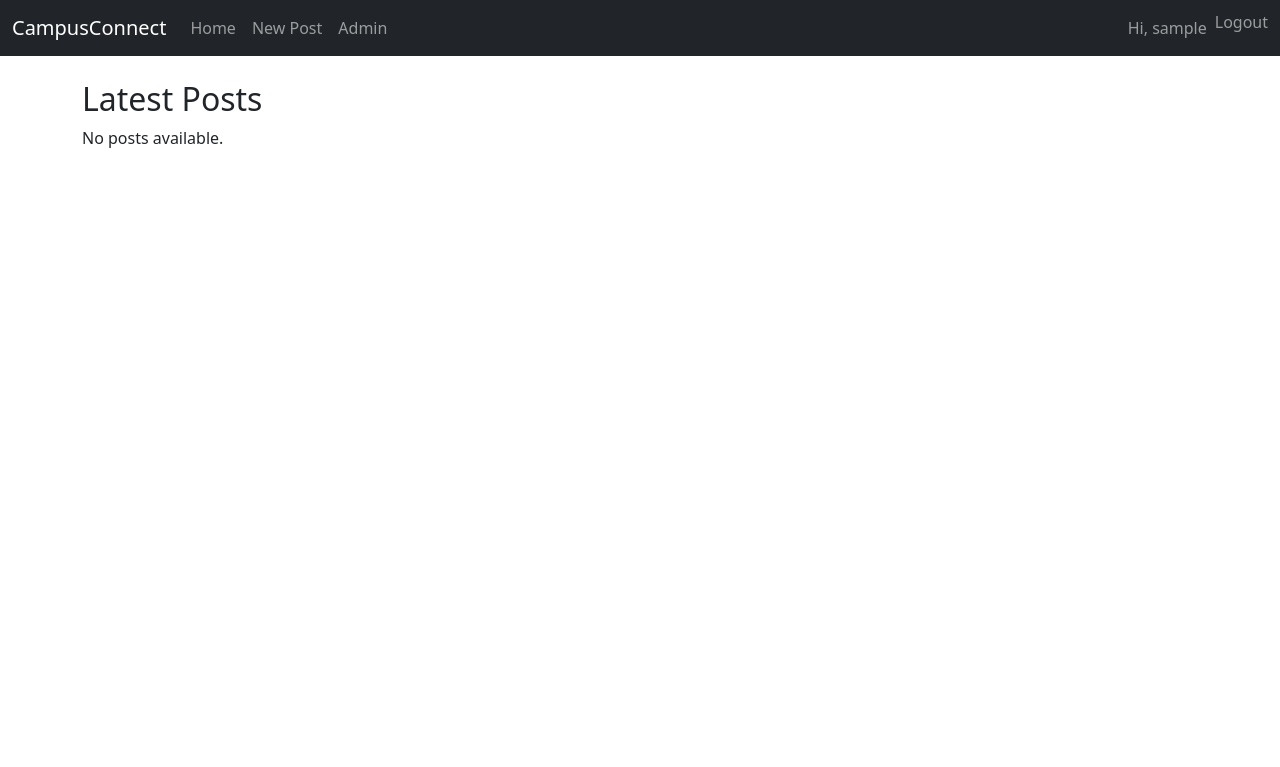
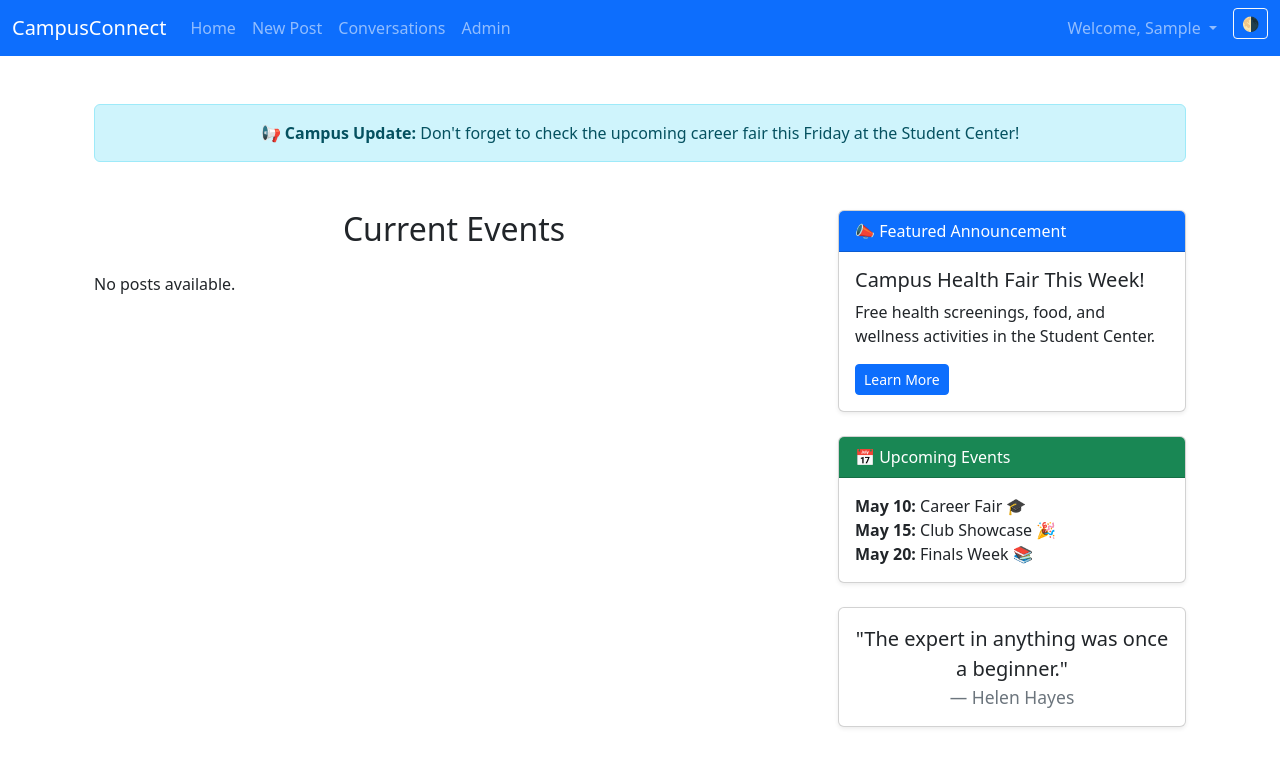
Before and after one commit to GarrettEll/Final-Project---data-model, a Django app: page / in a window 1280 px wide. Shown: the top 767 px of the page. Run offline with Django 5.2, Linux system fonts and the light colour scheme; the visitor is signed in with stand-in values (Sample User, id 1); data that the repository does not hold is empty.

Commit message:
Final Project

```diff
--- a/core/templates/base.html
+++ b/core/templates/base.html
@@ -1,4 +1,4 @@
-<!-- base.html -->
+{% load static %}
 <!DOCTYPE html>
 <html lang="en">
 <head>
@@ -6,60 +6,82 @@
   <title>CampusConnect</title>
   <meta name="viewport" content="width=device-width, initial-scale=1">
   <link href="https://cdn.jsdelivr.net/npm/bootstrap@5.3.0/dist/css/bootstrap.min.css" rel="stylesheet">
+  <link rel="stylesheet" href="{% static 'styles.css' %}">
 </head>
 <body>
 
-<nav class="navbar navbar-expand-lg navbar-dark bg-dark mb-4">
+<nav class="navbar navbar-expand-lg navbar-dark bg-primary">
   <div class="container-fluid">
     <a class="navbar-brand" href="{% url 'post-list' %}">CampusConnect</a>
     <button class="navbar-toggler" type="button" data-bs-toggle="collapse" data-bs-target="#navbarNav">
       <span class="navbar-toggler-icon"></span>
     </button>
 
-    <div class="collapse navbar-collapse justify-content-between" id="navbarNav">
+    <div class="collapse navbar-collapse" id="navbarNav">
+      <!-- Left nav -->
       <ul class="navbar-nav me-auto">
-        <li class="nav-item">
-          <a class="nav-link" href="{% url 'post-list' %}">Home</a>
-        </li>
+        <li class="nav-item"><a class="nav-link" href="{% url 'post-list' %}">Home</a></li>
         {% if user.is_authenticated %}
-        <li class="nav-item">
-          <a class="nav-link" href="{% url 'post-create' %}">New Post</a>
-        </li>
+          <li class="nav-item"><a class="nav-link" href="{% url 'post-create' %}">New Post</a></li>
+          <li class="nav-item"><a class="nav-link" href="{% url 'conversations' %}">Conversations</a></li>
+          {% if user.is_staff %}
+            <li class="nav-item"><a class="nav-link" href="/admin/">Admin</a></li>
+          {% endif %}
+        {% endif %}
+      </ul>
+
+      <!-- Right nav -->
+      <ul class="navbar-nav ms-auto">
+        {% if user.is_authenticated %}
+          <li class="nav-item dropdown">
+            <a class="nav-link dropdown-toggle" href="#" id="userDropdown" role="button" data-bs-toggle="dropdown">
+              Welcome, {{ user.username|capfirst }}
+            </a>
+            <ul class="dropdown-menu dropdown-menu-end" aria-labelledby="userDropdown">
+              <li>
+                <a class="dropdown-item" href="#" onclick="event.preventDefault(); document.getElementById('logout-form').submit();">Logout</a>
+                <form id="logout-form" method="post" action="{% url 'logout' %}" style="display: none;">
+                  {% csrf_token %}
+                </form>
+              </li>
+            </ul>
+          </li>
+        {% else %}
+          <li class="nav-item"><a class="nav-link" href="{% url 'login' %}">Login</a></li>
+          <li class="nav-item"><a class="nav-link" href="{% url 'signup' %}">Signup</a></li>
         {% endif %}
         <li class="nav-item">
-          <a class="nav-link" href="/admin/">Admin</a>
+          <button id="themeToggle" class="btn btn-sm btn-outline-light ms-2">🌗</button>
         </li>
-      </ul>
-
-      <ul class="navbar-nav">
-        {% if user.is_authenticated %}
-          <li class="nav-item">
-            <span class="nav-link">Hi, {{ user.username }}</span>
-          </li>
-          <li class="nav-item">
-            <form method="post" action="{% url 'logout' %}" style="display: inline;">
-              {% csrf_token %}
-              <button type="submit" class="btn btn-link nav-link" style="display:inline; padding:0;">Logout</button>
-            </form>
-          </li>
-        {% else %}
-          <li class="nav-item">
-            <a class="nav-link" href="{% url 'login' %}">Login</a>
-          </li>
-          <li class="nav-item">
-            <a class="nav-link" href="{% url 'signup' %}">Sign Up</a>
-          </li>
-        {% endif %}
       </ul>
     </div>
   </div>
 </nav>
 
-<div class="container">
-  {% block content %}
-  {% endblock %}
+<div class="container py-4">
+  {% block content %}{% endblock %}
 </div>
 
 <script src="https://cdn.jsdelivr.net/npm/bootstrap@5.3.0/dist/js/bootstrap.bundle.min.js"></script>
+
+<!-- Dark mode toggle -->
+<script>
+  document.addEventListener('DOMContentLoaded', function () {
+    const toggle = document.getElementById('themeToggle');
+    const body = document.body;
+
+    if (localStorage.getItem('theme') === 'dark') {
+      body.classList.add('bg-dark', 'text-white');
+    }
+
+    toggle?.addEventListener('click', () => {
+      body.classList.toggle('bg-dark');
+      body.classList.toggle('text-white');
+      const theme = body.classList.contains('bg-dark') ? 'dark' : 'light';
+      localStorage.setItem('theme', theme);
+    });
+  });
+</script>
+
 </body>
 </html>
--- a/core/templates/core/post_list.html
+++ b/core/templates/core/post_list.html
@@ -1,16 +1,82 @@
-<!-- post_list.html -->
 {% extends 'base.html' %}
+{% load static %}
+
 {% block content %}
-<h2>Latest Posts</h2>
+
+<div class="container mt-4">
+
+  <!-- Info Alert -->
+  <div class="alert alert-info text-center mb-5" role="alert">
+    📢 <strong>Campus Update:</strong> Don't forget to check the upcoming career fair this Friday at the Student Center!
+  </div>
+
+  <!-- Main Row: Posts + Sidebar -->
+  <div class="row">
+
+    <!-- Main Content: Posts -->
+    <div class="col-lg-8">
+      <h2 class="mb-4 text-center">Current Events</h2>
+
       {% for post in posts %}
-<div class="card mb-3">
+        <div class="card mb-4 shadow-sm">
           <div class="card-body">
-        <h5 class="card-title"><a href="{% url 'post-detail' post.pk %}">{{ post.title }}</a></h5>
-        <h6 class="card-subtitle mb-2 text-muted">{{ post.author }} | {{ post.created_at|date:"M d, Y H:i" }}</h6>
+            <h5 class="card-title d-flex justify-content-between align-items-center">
+              <a href="{% url 'post-detail' post.pk %}" class="text-decoration-none">{{ post.title }}</a>
+            </h5>
+            <h6 class="card-subtitle mb-2 text-muted">
+              {{ post.author }} | {{ post.created_at|date:"M d, Y H:i" }}
+            </h6>
             <p class="card-text">{{ post.content|truncatechars:250|safe }}</p>
           </div>
         </div>
       {% empty %}
         <p>No posts available.</p>
       {% endfor %}
+    </div>
+
+    <!-- Sidebar: Notification Board, Events, Quote -->
+    <div class="col-lg-4">
+
+      <!-- Featured Announcement -->
+      <div class="card mb-4 shadow-sm">
+        <div class="card-header bg-primary text-white">
+          📣 Featured Announcement
+        </div>
+        <div class="card-body">
+          <h5 class="card-title">Campus Health Fair This Week!</h5>
+          <p class="card-text">Free health screenings, food, and wellness activities in the Student Center.</p>
+          <a href="#" class="btn btn-primary btn-sm">Learn More</a>
+        </div>
+      </div>
+
+      <!-- Upcoming Events -->
+      <div class="card mb-4 shadow-sm">
+        <div class="card-header bg-success text-white">
+          📅 Upcoming Events
+        </div>
+        <div class="card-body">
+          <ul class="list-unstyled mb-0">
+            <li><strong>May 10:</strong> Career Fair 🎓</li>
+            <li><strong>May 15:</strong> Club Showcase 🎉</li>
+            <li><strong>May 20:</strong> Finals Week 📚</li>
+          </ul>
+        </div>
+      </div>
+
+      <!-- Quote of the Day -->
+      <div class="card text-center shadow-sm">
+        <div class="card-body">
+          <blockquote class="blockquote mb-0">
+            <p>"{{ quote.text }}"</p>
+            <footer class="blockquote-footer">{{ quote.author }}</footer>
+          </blockquote>
+        </div>
+      </div>
+
+    </div> <!-- End Sidebar -->
+
+  </div> <!-- End Row -->
+
+</div> <!-- End Container -->
+
 {% endblock %}
--- a/core/urls.py
+++ b/core/urls.py
@@ -1,10 +1,12 @@
 # core/urls.py
+from . import views
 from django.urls import path
 from .views import signup_view
 from django.urls import path
 from .views import (
     PostListView, PostDetailView, PostCreateView,
-    PostUpdateView, PostDeleteView, add_comment
+    PostUpdateView, PostDeleteView, add_comment,
+    ConversationUpdateView, ConversationDeleteView,
 )
 
 urlpatterns = [
@@ -15,4 +17,8 @@ urlpatterns = [
     path('post/<int:pk>/delete/', PostDeleteView.as_view(), name='post-delete'),
     path('post/<int:pk>/comment/', add_comment, name='add-comment'),
     path('signup/', signup_view, name='signup'),
+    path('conversations/', views.conversations_page, name='conversations'),
+    path('conversations/edit/<int:pk>/', ConversationUpdateView.as_view(), name='edit-conversation'),
+    path('conversations/delete/<int:pk>/', ConversationDeleteView.as_view(), name='delete-conversation'),
+
 ]
--- a/core/views.py
+++ b/core/views.py
@@ -1,36 +1,60 @@
-from django.shortcuts import render, get_object_or_404, redirect
+from django.shortcuts import render, redirect, get_object_or_404
+from django.contrib.auth.forms import UserCreationForm
 from django.contrib.auth.mixins import LoginRequiredMixin, UserPassesTestMixin
 from django.views.generic import ListView, DetailView, CreateView, UpdateView, DeleteView
-from .models import Post, Comment, Category
-from .forms import PostForm, CommentForm
+from django.db.models import Q
+from django.contrib.auth.models import User
 from django.urls import reverse_lazy
+
+from .models import Post, Comment, Category, Conversation
+from .forms import PostForm, CommentForm, ConversationForm
+
+import random
 
 class PostListView(ListView):
     model = Post
     template_name = 'core/post_list.html'
     context_object_name = 'posts'
     ordering = ['-created_at']
-    paginate_by = 10
 
+    def get_queryset(self):
+        queryset = super().get_queryset()
+        category = self.request.GET.get('category')
+        if category:
+            queryset = queryset.filter(category__name=category)
+        return queryset
+
+    def get_context_data(self, **kwargs):
+        context = super().get_context_data(**kwargs)
+        context['categories'] = Category.objects.all()
+
+        # Add random quote
+        quotes = [
+            {"text": "The beautiful thing about learning is nobody can take it away from you.", "author": "B.B. King"},
+            {"text": "Education is the most powerful weapon which you can use to change the world.", "author": "Nelson Mandela"},
+            {"text": "The expert in anything was once a beginner.", "author": "Helen Hayes"},
+            {"text": "Learning never exhausts the mind.", "author": "Leonardo da Vinci"},
+        ]
+        context['quote'] = random.choice(quotes)
+        return context
+
+
+# Post Detail View
 class PostDetailView(DetailView):
     model = Post
     template_name = 'core/post_detail.html'
 
-    def get_context_data(self, **kwargs):
-        context = super().get_context_data(**kwargs)
-        context['comment_form'] = CommentForm()
-        return context
-
+# Post Create View
 class PostCreateView(LoginRequiredMixin, CreateView):
     model = Post
     form_class = PostForm
     template_name = 'core/post_form.html'
-    success_url = reverse_lazy('post-list')
 
     def form_valid(self, form):
         form.instance.author = self.request.user
         return super().form_valid(form)
 
+# Post Update View
 class PostUpdateView(LoginRequiredMixin, UserPassesTestMixin, UpdateView):
     model = Post
     form_class = PostForm
@@ -44,15 +68,17 @@ class PostUpdateView(LoginRequiredMixin, UserPassesTestMixin, UpdateView):
         post = self.get_object()
         return self.request.user == post.author
 
+# Post Delete View
 class PostDeleteView(LoginRequiredMixin, UserPassesTestMixin, DeleteView):
     model = Post
+    success_url = '/'
     template_name = 'core/post_confirm_delete.html'
-    success_url = reverse_lazy('post-list')
 
     def test_func(self):
         post = self.get_object()
         return self.request.user == post.author
 
+# Add Comment to Post
 def add_comment(request, pk):
     post = get_object_or_404(Post, pk=pk)
     if request.method == 'POST':
@@ -62,19 +88,78 @@ def add_comment(request, pk):
             comment.post = post
             comment.author = request.user
             comment.save()
-    return redirect('post-detail', pk=pk)
+            return redirect('post-detail', pk=post.pk)
+    else:
+        form = CommentForm()
+    return render(request, 'core/add_comment.html', {'form': form})
+
+# User Signup View
+def signup_view(request):
+    if request.method == 'POST':
+        form = UserCreationForm(request.POST)
+        if form.is_valid():
+            form.save()
+            return redirect('login')
+    else:
+        form = UserCreationForm()
+    return render(request, 'core/signup.html', {'form': form})
+
+# Conversations Page (with search + create)
+from .forms import ConversationForm, ReplyForm
+
+def conversations_page(request):
+    query = request.GET.get('q')
+    form = ConversationForm()
+    reply_form = ReplyForm()
+
+    if request.method == 'POST':
+        if 'conversation-submit' in request.POST:
+            form = ConversationForm(request.POST)
+            if form.is_valid():
+                convo = form.save(commit=False)
+                convo.author = request.user
+                convo.save()
+                return redirect('conversations')
+
+        elif 'reply-submit' in request.POST:
+            reply_form = ReplyForm(request.POST)
+            convo_id = request.POST.get('conversation_id')
+            convo = get_object_or_404(Conversation, id=convo_id)
+            if reply_form.is_valid():
+                reply = reply_form.save(commit=False)
+                reply.author = request.user
+                reply.conversation = convo
+                reply.save()
+                return redirect('conversations')
+
+    conversations = Conversation.objects.all().order_by('-created_at')
+    if query:
+        conversations = conversations.filter(
+            Q(title__icontains=query) | Q(description__icontains=query)
+        )
+
+    return render(request, 'core/conversations.html', {
+        'form': form,
+        'reply_form': reply_form,
+        'conversations': conversations,
+    })
 
 
-from django.contrib.auth import login
-from .forms import SignUpForm
+# Edit Conversation (Staff only)
+class ConversationUpdateView(UserPassesTestMixin, UpdateView):
+    model = Conversation
+    form_class = ConversationForm
+    template_name = 'core/conversation_form.html'
+    success_url = reverse_lazy('conversations')
 
-def signup_view(request):
-    if request.method == 'POST':
-        form = SignUpForm(request.POST)
-        if form.is_valid():
-            user = form.save()
-            login(request, user)
-            return redirect('post-list')
-    else:
-        form = SignUpForm()
-    return render(request, 'core/signup.html', {'form': form})
+    def test_func(self):
+        return self.request.user.is_staff
+
+# Delete Conversation (Staff only)
+class ConversationDeleteView(UserPassesTestMixin, DeleteView):
+    model = Conversation
+    template_name = 'core/conversation_confirm_delete.html'
+    success_url = reverse_lazy('conversations')
+
+    def test_func(self):
+        return self.request.user.is_staff
```
Also changed, not shown: core/admin.py (+29 -4 lines), core/forms.py (+15 -0 lines), core/models.py (+18 -0 lines), core/templates/admin/login.html (added, +20 -0 lines), core/templates/core/conversation.html (added, +11 -0 lines), core/templates/core/conversation_confirm_delete.html (added, +14 -0 lines), core/templates/core/conversation_form.html (added, +13 -0 lines), core/templates/core/conversations.html (added, +115 -0 lines), core/templates/core/post_detail.html (+23 -73 lines), core/migrations/0003_conversation.py (added), core/migrations/0004_conversationreply.py (added), core/migrations/0005_rename_conversationreply_reply.py (added). Lines whose indentation alone changed are shown as unchanged.
